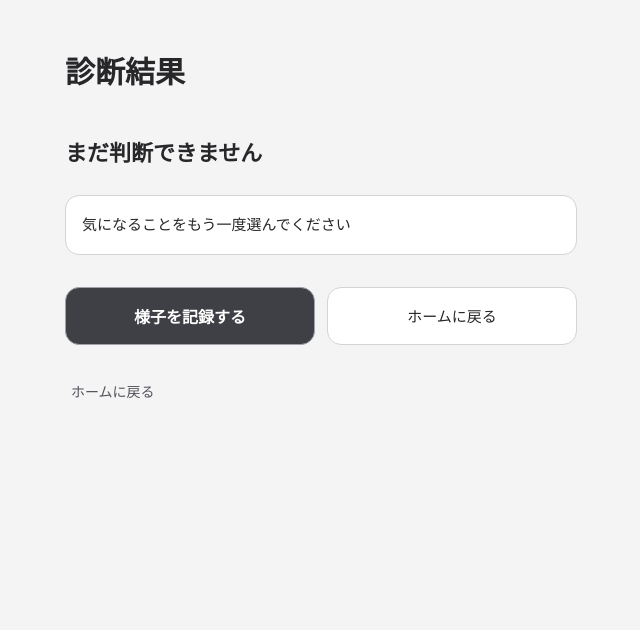
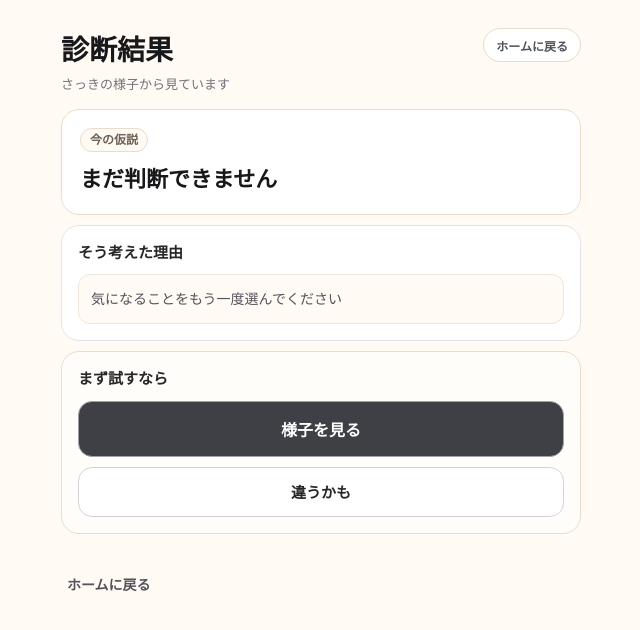
Before and after one commit to soso-so-27/nyaruhodo-web-pwa-mvp, a Next.js app: page /diagnose in a window 1280 px wide. Shown: the top 630 px of the page, without its empty margins (319-959 px from the left). Built offline with nearby package versions, Linux system fonts and the light colour scheme; no server answers.

Commit message:
refactor: organize diagnosis result screen

```diff
--- a/src/components/diagnose/DiagnosisResult.tsx
+++ b/src/components/diagnose/DiagnosisResult.tsx
@@ -16,20 +16,12 @@ type DiagnosisResultProps = {
   persistenceMessage?: string;
 };
 
-const categoryLabels: Record<CauseCategory, string> = {
-  food: "\u3054\u98ef",
-  play: "\u904a\u3073",
-  social: "\u304b\u307e\u3063\u3066\u307b\u3057\u3044",
-  stress: "\u30b9\u30c8\u30ec\u30b9",
-  health: "\u4f53\u8abf",
-};
-
 const hypothesisMessages: Record<CauseCategory, string> = {
-  food: "\u3054\u98ef\u304b\u3082\u3057\u308c\u307e\u305b\u3093",
-  play: "\u904a\u3073\u305f\u3044\u53ef\u80fd\u6027\u304c\u3042\u308a\u307e\u3059",
-  social: "\u304b\u307e\u3063\u3066\u307b\u3057\u3044\u53ef\u80fd\u6027\u304c\u3042\u308a\u307e\u3059",
-  stress: "\u5c11\u3057\u843d\u3061\u7740\u304d\u305f\u3044\u53ef\u80fd\u6027\u304c\u3042\u308a\u307e\u3059",
-  health: "\u4f53\u8abf\u3092\u898b\u3066\u3042\u3052\u305f\u65b9\u304c\u3088\u3055\u305d\u3046\u3067\u3059",
+  food: "お腹が空いている可能性があります",
+  play: "遊びたい可能性があります",
+  social: "かまってほしい可能性があります",
+  stress: "少し落ち着かない可能性があります",
+  health: "体調に注意した方がよい可能性があります",
 };
 
 const ctaLabels: Record<
@@ -40,34 +32,34 @@ const ctaLabels: Record<
   }
 > = {
   food: {
-    main: "\u3054\u306f\u3093\u3092\u78ba\u8a8d\u3057\u305f",
-    sub: "\u307e\u3060\u69d8\u5b50\u3092\u898b\u308b",
+    main: "ごはんを確認する",
+    sub: "違うかも",
   },
   play: {
-    main: "\u904a\u3093\u3067\u307f\u305f",
-    sub: "\u307e\u3060\u69d8\u5b50\u3092\u898b\u308b",
+    main: "3分だけ遊ぶ",
+    sub: "違うかも",
   },
   social: {
-    main: "\u304b\u307e\u3063\u3066\u307f\u305f",
-    sub: "\u307e\u3060\u69d8\u5b50\u3092\u898b\u308b",
+    main: "声をかける",
+    sub: "違うかも",
   },
   stress: {
-    main: "\u843d\u3061\u7740\u3051\u308b\u3088\u3046\u306b\u3057\u305f",
-    sub: "\u307e\u3060\u69d8\u5b50\u3092\u898b\u308b",
+    main: "静かな場所にする",
+    sub: "違うかも",
   },
   health: {
-    main: "\u4f53\u8abf\u3092\u78ba\u8a8d\u3057\u305f",
-    sub: "\u8a18\u9332\u3060\u3051\u3059\u308b",
+    main: "体調を確認する",
+    sub: "違うかも",
   },
 };
 
 const fallbackCtaLabels = {
-  main: "\u69d8\u5b50\u3092\u8a18\u9332\u3059\u308b",
-  sub: "\u30db\u30fc\u30e0\u306b\u623b\u308b",
+  main: "様子を見る",
+  sub: "違うかも",
 };
 
 const feedbackSaveErrorMessage =
-  "\u884c\u52d5\u306e\u8a18\u9332\u306b\u5931\u6557\u3057\u307e\u3057\u305f\u3002\n\u5c11\u3057\u6642\u9593\u3092\u304a\u3044\u3066\u3001\u3082\u3046\u4e00\u5ea6\u304a\u8a66\u3057\u304f\u3060\u3055\u3044\u3002";
+  "行動の記録に失敗しました。\n少し時間をおいて、もう一度お試しください。";
 
 export function DiagnosisResult({
   resultText,
@@ -79,12 +71,17 @@ export function DiagnosisResult({
 }: DiagnosisResultProps) {
   const router = useRouter();
   const [feedbackMessage, setFeedbackMessage] = useState("");
-  const [nextCandidateText, setNextCandidateText] = useState("");
   const currentCategory = categories[0];
   const nextCategory = categories[1];
   const labels = currentCategory
     ? ctaLabels[currentCategory]
     : fallbackCtaLabels;
+  const mainHypothesisText = currentCategory
+    ? hypothesisMessages[currentCategory]
+    : resultText;
+  const secondaryHypothesisText = nextCategory
+    ? hypothesisMessages[nextCategory]
+    : "";
 
   useEffect(() => {
     if (!currentCategory) {
@@ -128,21 +125,39 @@ export function DiagnosisResult({
     }
 
     setFeedbackMessage(getCompletionMessage(currentCategory));
-    setNextCandidateText(
-      feedback === "unresolved" && nextCategory
-        ? `${categoryLabels[nextCategory]}\u306e\u53ef\u80fd\u6027\u3082\u3042\u308a\u307e\u3059`
-        : "",
-    );
   }
 
   return (
     <main style={styles.page}>
       <div style={styles.container}>
-        <h1 style={styles.title}>{"\u8a3a\u65ad\u7d50\u679c"}</h1>
+        <header style={styles.header}>
+          <div>
+            <h1 style={styles.title}>{"診断結果"}</h1>
+            <p style={styles.lead}>{"さっきの様子から見ています"}</p>
+          </div>
+          <button
+            type="button"
+            onClick={() => router.push("/home")}
+            style={styles.headerHomeButton}
+          >
+            {"ホームに戻る"}
+          </button>
+        </header>
 
-        <section style={styles.resultSection}>
-          <p style={styles.resultText}>{resultText}</p>
+        <section style={styles.hypothesisCard}>
+          <p style={styles.cardLabel}>{"今の仮説"}</p>
+          <p style={styles.hypothesisText}>{mainHypothesisText}</p>
+        </section>
 
+        {secondaryHypothesisText ? (
+          <section style={styles.secondaryCard}>
+            <p style={styles.secondaryLabel}>{"ほかにもありそう"}</p>
+            <p style={styles.secondaryText}>{secondaryHypothesisText}</p>
+          </section>
+        ) : null}
+
+        <section style={styles.reasonCard}>
+          <p style={styles.cardTitle}>{"そう考えた理由"}</p>
           <ul style={styles.reasonList}>
             {reasons.map((reason) => (
               <li key={reason} style={styles.reasonItem}>
@@ -152,6 +167,8 @@ export function DiagnosisResult({
           </ul>
         </section>
 
+        <section style={styles.actionCard}>
+          <p style={styles.cardTitle}>{"まず試すなら"}</p>
           <div style={styles.feedbackGroup}>
             <button
               type="button"
@@ -177,6 +194,7 @@ export function DiagnosisResult({
               {labels.sub}
             </button>
           </div>
+        </section>
 
         {feedbackMessage ? (
           <p style={styles.feedbackMessage}>{feedbackMessage}</p>
@@ -186,16 +204,12 @@ export function DiagnosisResult({
           <p style={styles.persistenceMessage}>{persistenceMessage}</p>
         ) : null}
 
-        {nextCandidateText ? (
-          <p style={styles.nextCandidate}>{nextCandidateText}</p>
-        ) : null}
-
         <button
           type="button"
           onClick={() => router.push("/home")}
           style={styles.homeButton}
         >
-          {"\u30db\u30fc\u30e0\u306b\u623b\u308b"}
+          {"ホームに戻る"}
         </button>
       </div>
     </main>
@@ -204,16 +218,16 @@ export function DiagnosisResult({
 
 function getCompletionMessage(category: CauseCategory) {
   if (category === "health") {
-    return "\u8a18\u9332\u3057\u307e\u3057\u305f\u3002\n\u6c17\u306b\u306a\u308b\u69d8\u5b50\u304c\u7d9a\u304f\u3068\u304d\u306f\u3001\u65e9\u3081\u306b\u76f8\u8ac7\u3057\u3066\u304f\u3060\u3055\u3044\u3002";
+    return "記録しました。\n気になる様子が続くときは、早めに相談してください。";
   }
 
-  return "\u8a18\u9332\u3057\u307e\u3057\u305f\u3002\n\u307e\u305f\u5c11\u3057\u3001\u3053\u306e\u5b50\u306e\u50be\u5411\u304c\u898b\u3048\u3066\u304d\u307e\u3057\u305f\u3002";
+  return "記録しました。\nまた少し、この子の傾向が見えてきました。";
 }
 
 const styles = {
   page: {
     minHeight: "100vh",
-    background: "#f4f4f5",
+    background: "#fffaf3",
     color: "#27272a",
     fontFamily:
       '-apple-system, BlinkMacSystemFont, "Segoe UI", sans-serif',
@@ -221,100 +235,177 @@ const styles = {
   container: {
     width: "min(100%, 560px)",
     margin: "0 auto",
-    padding: "48px 24px",
+    padding: "28px 20px calc(40px + env(safe-area-inset-bottom))",
+  },
+  header: {
+    display: "flex",
+    alignItems: "flex-start",
+    justifyContent: "space-between",
+    gap: "16px",
+    marginBottom: "14px",
   },
   title: {
-    margin: "0 0 44px",
-    fontSize: "30px",
-    fontWeight: 600,
+    margin: 0,
+    color: "#18181b",
+    fontSize: "28px",
+    fontWeight: 700,
     letterSpacing: 0,
   },
-  resultSection: {
-    marginBottom: "32px",
+  lead: {
+    margin: "6px 0 0",
+    color: "#71717a",
+    fontSize: "13px",
+    lineHeight: 1.6,
   },
-  resultText: {
-    margin: "0 0 24px",
+  headerHomeButton: {
+    minHeight: "34px",
+    border: "1px solid #eadbca",
+    borderRadius: "999px",
+    background: "#ffffff",
+    color: "#52525b",
+    fontSize: "12px",
+    fontWeight: 600,
+    whiteSpace: "nowrap",
+    padding: "0 12px",
+    cursor: "pointer",
+  },
+  hypothesisCard: {
+    marginBottom: "10px",
+    border: "1px solid #eadbca",
+    borderRadius: "18px",
+    background: "#ffffff",
+    padding: "18px",
+  },
+  cardLabel: {
+    display: "inline-flex",
+    width: "fit-content",
+    margin: "0 0 10px",
+    border: "1px solid #eadbca",
+    borderRadius: "999px",
+    background: "#fffaf3",
+    color: "#6b5f54",
+    fontSize: "12px",
+    fontWeight: 600,
+    lineHeight: 1.5,
+    padding: "2px 9px",
+  },
+  hypothesisText: {
+    margin: 0,
+    color: "#18181b",
     fontSize: "22px",
+    fontWeight: 700,
+    lineHeight: 1.55,
+    letterSpacing: 0,
+  },
+  secondaryCard: {
+    marginBottom: "10px",
+    border: "1px solid #e4e4e7",
+    borderRadius: "16px",
+    background: "#ffffff",
+    padding: "14px 16px",
+  },
+  secondaryLabel: {
+    margin: "0 0 4px",
+    color: "#71717a",
+    fontSize: "12px",
+    fontWeight: 600,
+    lineHeight: 1.5,
+  },
+  secondaryText: {
+    margin: 0,
+    color: "#3f3f46",
+    fontSize: "14px",
     fontWeight: 600,
     lineHeight: 1.6,
-    letterSpacing: 0,
+  },
+  reasonCard: {
+    marginBottom: "10px",
+    border: "1px solid #e4e4e7",
+    borderRadius: "18px",
+    background: "#ffffff",
+    padding: "16px",
+  },
+  actionCard: {
+    marginBottom: "10px",
+    border: "1px solid #eadbca",
+    borderRadius: "18px",
+    background: "#fffdf9",
+    padding: "16px",
+  },
+  cardTitle: {
+    margin: "0 0 10px",
+    color: "#27272a",
+    fontSize: "15px",
+    fontWeight: 700,
+    lineHeight: 1.5,
   },
   reasonList: {
     display: "grid",
-    gap: "12px",
+    gap: "8px",
     margin: 0,
     padding: 0,
     listStyle: "none",
   },
   reasonItem: {
-    border: "1px solid #d4d4d8",
-    borderRadius: "14px",
-    background: "#ffffff",
-    padding: "16px",
-    fontSize: "15px",
+    border: "1px solid #f0e6dc",
+    borderRadius: "12px",
+    background: "#fffaf3",
+    padding: "12px",
+    color: "#52525b",
+    fontSize: "14px",
     lineHeight: 1.7,
+  },
+  feedbackGroup: {
+    display: "grid",
+    gridTemplateColumns: "1fr",
+    gap: "10px",
+    marginTop: "0",
   },
   ctaButton: {
     width: "100%",
-    minHeight: "58px",
+    minHeight: "56px",
     border: "1px solid #a1a1aa",
     borderRadius: "14px",
     background: "#3f3f46",
     color: "#ffffff",
     fontSize: "16px",
-    fontWeight: 600,
+    fontWeight: 700,
     letterSpacing: 0,
     cursor: "pointer",
   },
-  feedbackGroup: {
-    display: "grid",
-    gridTemplateColumns: "repeat(2, minmax(0, 1fr))",
-    gap: "12px",
-    marginTop: "0",
-  },
   feedbackButton: {
-    minHeight: "54px",
+    minHeight: "50px",
     border: "1px solid #d4d4d8",
     borderRadius: "14px",
     background: "#ffffff",
     color: "#27272a",
     fontSize: "15px",
-    fontWeight: 500,
+    fontWeight: 600,
     letterSpacing: 0,
     cursor: "pointer",
   },
   feedbackMessage: {
-    margin: "18px 0 0",
+    margin: "14px 0 0",
     color: "#52525b",
     fontSize: "14px",
     lineHeight: 1.6,
     whiteSpace: "pre-line",
   },
   persistenceMessage: {
-    margin: "18px 0 0",
+    margin: "14px 0 0",
     color: "#52525b",
     fontSize: "14px",
     lineHeight: 1.6,
     whiteSpace: "pre-line",
   },
-  nextCandidate: {
-    margin: "10px 0 0",
-    border: "1px solid #d4d4d8",
-    borderRadius: "14px",
-    background: "#ffffff",
-    padding: "14px 16px",
-    color: "#27272a",
-    fontSize: "15px",
-    lineHeight: 1.7,
-  },
   homeButton: {
     minHeight: "44px",
-    marginTop: "24px",
+    marginTop: "18px",
     border: "none",
     background: "transparent",
     color: "#52525b",
     fontSize: "14px",
-    fontWeight: 500,
+    fontWeight: 600,
     letterSpacing: 0,
     cursor: "pointer",
   },
```
Lines whose indentation alone changed are shown as unchanged.
